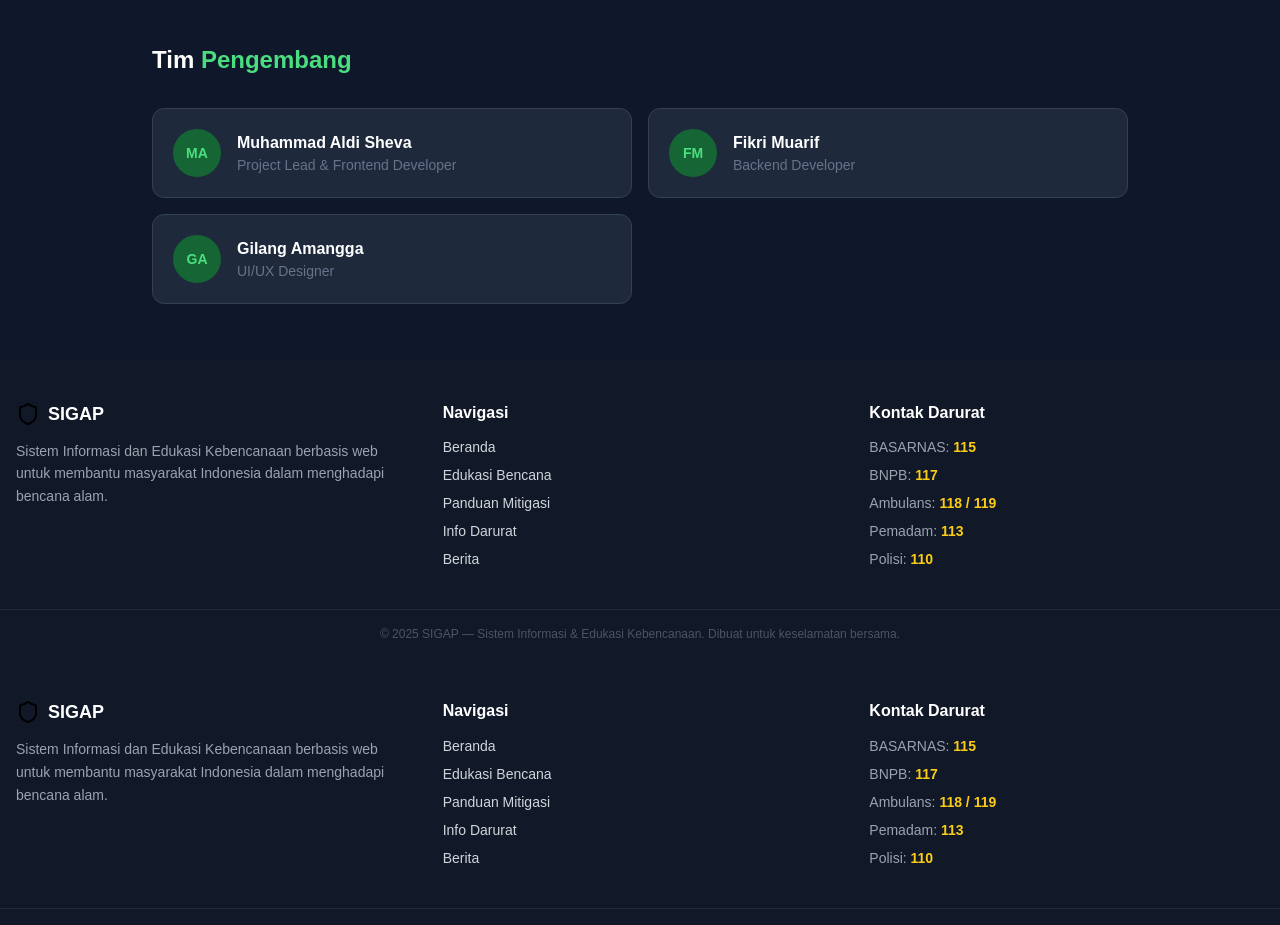
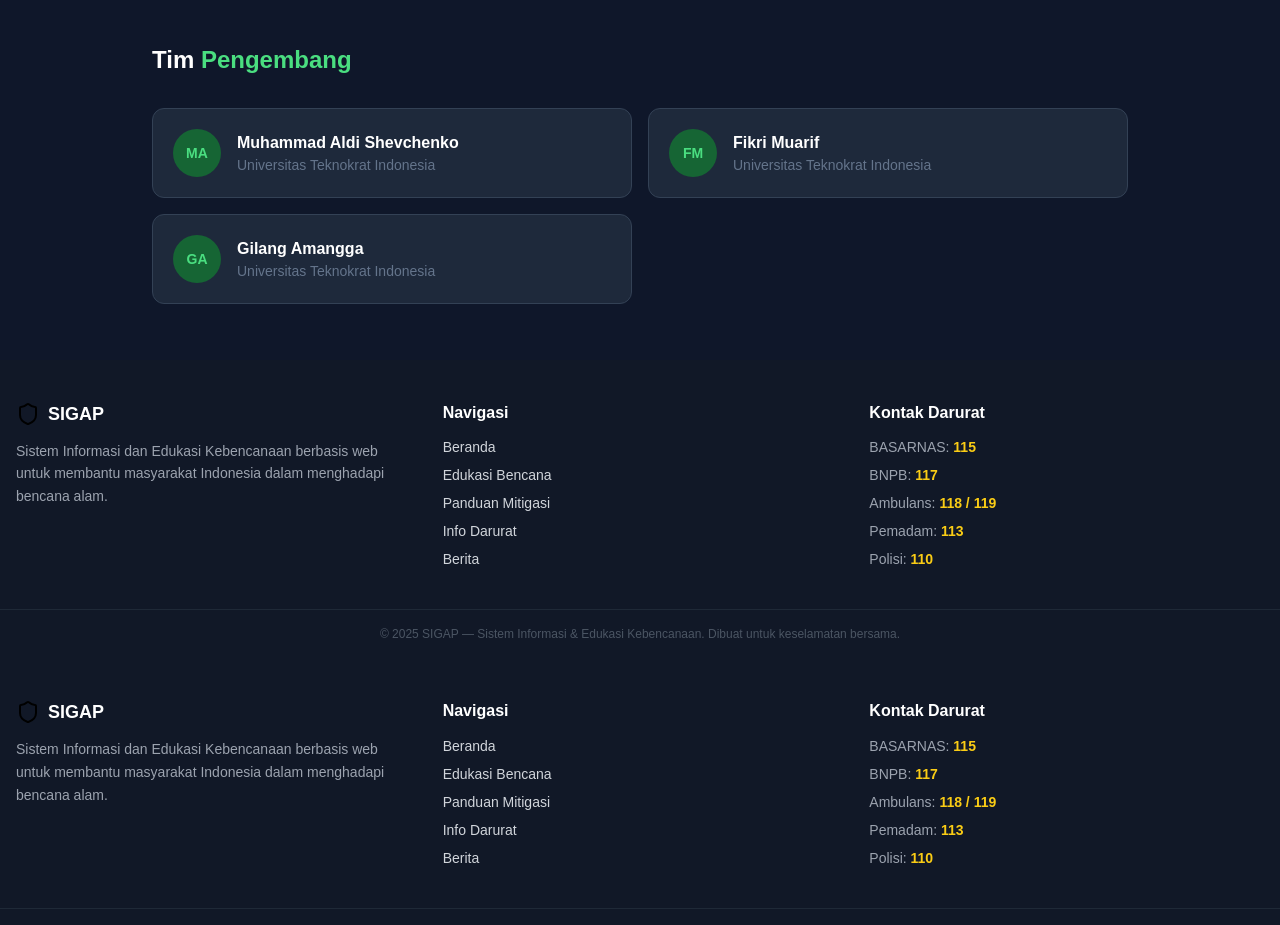
Before and after one commit to muhammadaldishevchenko-collab/TA-WEB-24A-MERIAM-LONDON, a Next.js app: page /tentang in a window 1280 px wide. Shown: the part 1400-2325 px from the top of the page. Built offline with nearby package versions, Linux system fonts and the light colour scheme.

Commit message:
aldi: mengganti Peran ke Mahasiswa di halaman Tentang Kami

```diff
--- a/app/tentang/page.tsx
+++ b/app/tentang/page.tsx
@@ -3,18 +3,18 @@ import Footer from "@/components/Footer";
 
 const teamMembers = [
   {
-    nama: "Muhammad Aldi Sheva",
-    peran: "Project Lead & Frontend Developer",
+    nama: "Muhammad Aldi Shevchenko",
+    Mahasiswa: "Universitas Teknokrat Indonesia",
     inisial: "MA",
   },
   {
     nama: "Fikri Muarif",
-    peran: "Backend Developer",
+    Mahasiswa: "Universitas Teknokrat Indonesia",
     inisial: "FM",
   },
   {
     nama: "Gilang Amangga",
-    peran: "UI/UX Designer",
+    Mahasiswa: "Universitas Teknokrat Indonesia",
     inisial: "GA",
   },
 ];
@@ -249,7 +249,7 @@ export default function TentangPage() {
                     </p>
 
                     <p className="text-sm text-slate-500">
-                      {member.peran}
+                      {member.Mahasiswa}
                     </p>
                   </div>
                 </div>
```
